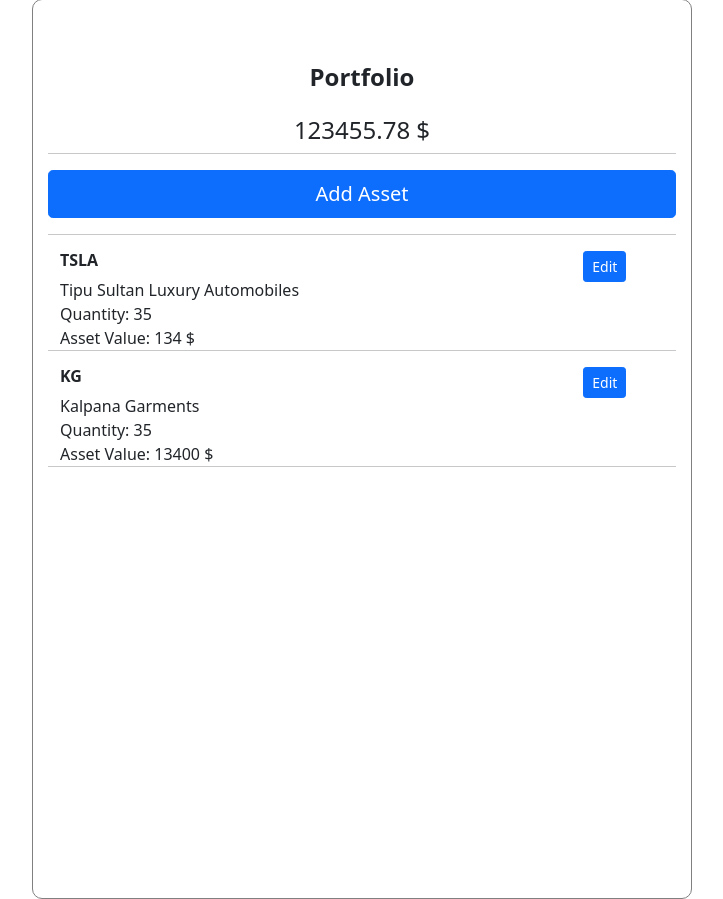
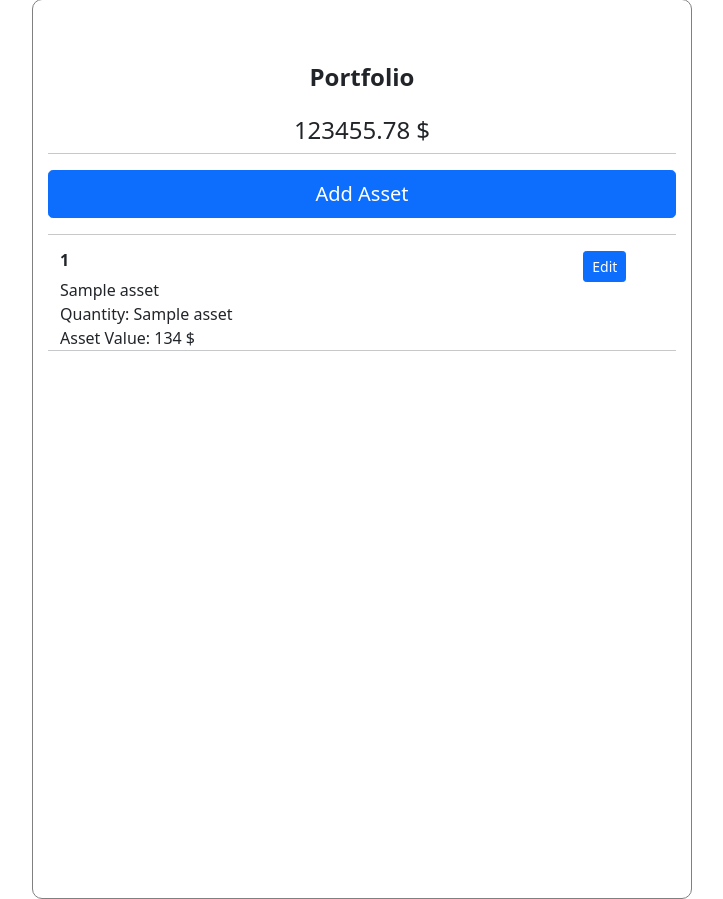
Before and after one commit to trackkaro/trackkaro-flask-app, a Flask app: template templates/home.html in a window 1280 px wide. Shown: the part 77-976 px from the top of the page, without its empty margins (278-1001 px from the left). Run offline with Flask 2, Linux system fonts and the light colour scheme; the template is opened without the code that fills it: most values are stand-ins (such as "Sample title", 1, 10 or a date in 2020); some libraries are stand-ins or nearby versions.

Commit message:
connected home page to backend

```diff
--- a/app.py
+++ b/app.py
@@ -87,21 +87,29 @@ def search_page():
         return render_template('search.html', quotes=quotes)
     return render_template('search.html')
 
-@app.route('/home', methods=["GET","POST"])
-def get_asset():
-    if request.method=="POST":
-        conn = pg2.connect(database='portfolio tracker test',user='postgres', password='password')
-        cur = conn.cursor()
-        try:
-            query2= f"select sum(buy_quantity) as total_quantity,buying_data.ticker_id, tick_data.quote_type, tick_data.long_name, tick_data.exchange, tick_data.ticker from buying_data inner join tick_data on buying_data.ticker_id=tick_data.ticker_id where username='{request.form['username']}' group by buying_data.ticker_id,tick_data.long_name, tick_data.exchange, tick_data.ticker, tick_data.quote_type"
-            cur=conn.cusor()
-            cur.execute(query2)
-            data_fetch=cur.fetchall()
-            lst=list(data_fetch)
-            return lst
-        except Exception as e:
-            print('error')
-        conn.close()
+
+@app.route('/home', methods=["GET", "POST"])
+def home():
+    assets = get_asset('meet@gmail.com')
+    if assets == None:
+        return render_template('home.html', message="Add Assets", assets=[])
+    return render_template('home.html', assets=assets)
+
+
+def get_asset(username):
+    conn = pg2.connect(database='portfolio tracker test',
+                       user='postgres', password='password')
+    cur = conn.cursor()
+    try:
+        query2 = f"select sum(buy_quantity) as total_quantity,buying_data.ticker_id, tick_data.quote_type, tick_data.long_name, tick_data.exchange, tick_data.ticker from buying_data inner join tick_data on buying_data.ticker_id=tick_data.ticker_id where username='{username}' group by buying_data.ticker_id,tick_data.long_name, tick_data.exchange, tick_data.ticker, tick_data.quote_type"
+        cur.execute(query2)
+        data_fetch = cur.fetchall()
+        lst = list(data_fetch)
+        return lst
+    except Exception as e:
+        print('error')
+    conn.close()
+    return None
 
 
 if __name__ == '__main__':
--- a/templates/home.html
+++ b/templates/home.html
@@ -34,12 +34,13 @@ Trakkaro | Home
             </div>
             <hr>
         </div>
-        <!--Sample Assets-->
+
+        {% for asset in assets %}
         <div class="row">
             <div class="col-10">
-                <h6 class="fw-bold">TSLA</h6>
-                <h7>Tipu Sultan Luxury Automobiles</h7><br>
-                <h7>Quantity: 35</h7><br>
+                <h6 class="fw-bold">{{asset[0]}}</h6>
+                <h7>{{asset[1]}}</h7><br>
+                <h7>Quantity: {{asset[5]}}</h7><br>
                 <h7>Asset Value: 134 &dollar;</h7><br>
             </div>
             <div class="col-2">
@@ -47,20 +48,8 @@ Trakkaro | Home
             </div>
             <hr>
         </div>
-        <div class="row">
-            <div class="col-10">
-                <h6 class="fw-bold">KG</h6>
-                <h7>Kalpana Garments</h7><br>
-                <h7>Quantity: 35</h7><br>
-                <h7>Asset Value: 13400 &dollar;</h7><br>
-            </div>
-            <div class="col-2">
-                <button class="btn btn-primary btn-sm btn-block mb-3" type="submit">Edit</button>
-            </div>
-            <hr>
-        </div>
+        {% endfor %}
 
-        <!--End Sample-->
     </div>
 </div>
 
```
